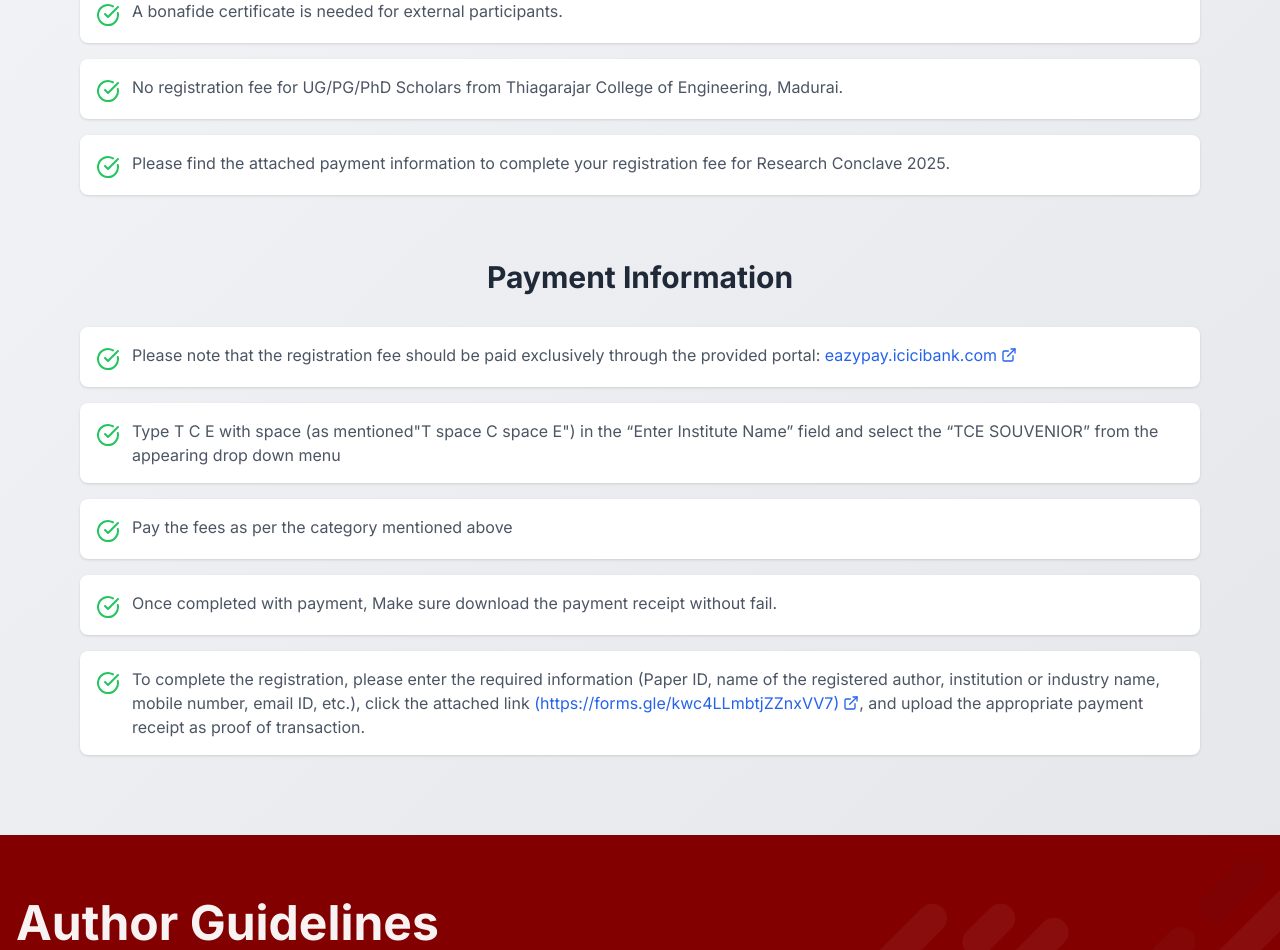
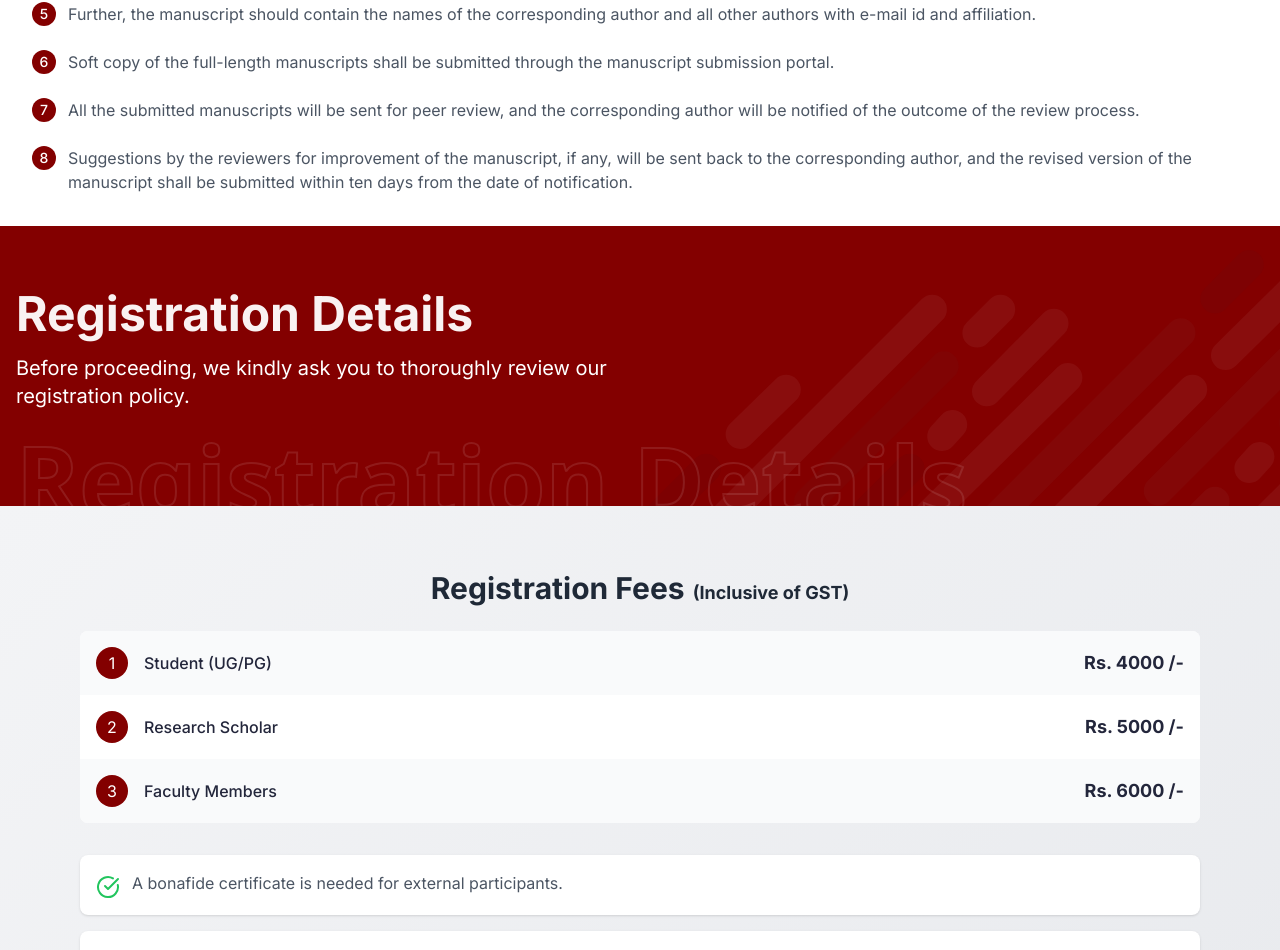
Before and after one commit to kmrsanthosh/TCEResearchConclave, a Next.js app: page / in a window 1280 px wide. Shown: the part 3229-4179 px from the top of the page. Built offline with nearby package versions, Linux system fonts and the light colour scheme.

Commit message:
Moved AuthorGuidelines component above Registration component

```diff
--- a/app/page.tsx
+++ b/app/page.tsx
@@ -10,8 +10,8 @@ export default function Home() {
       <Hero />
       <About />
       <CallForPaper />
+      <AuthorGuidelines />
       <Registration />
-      <AuthorGuidelines />
     </div>
   );
 }
```
